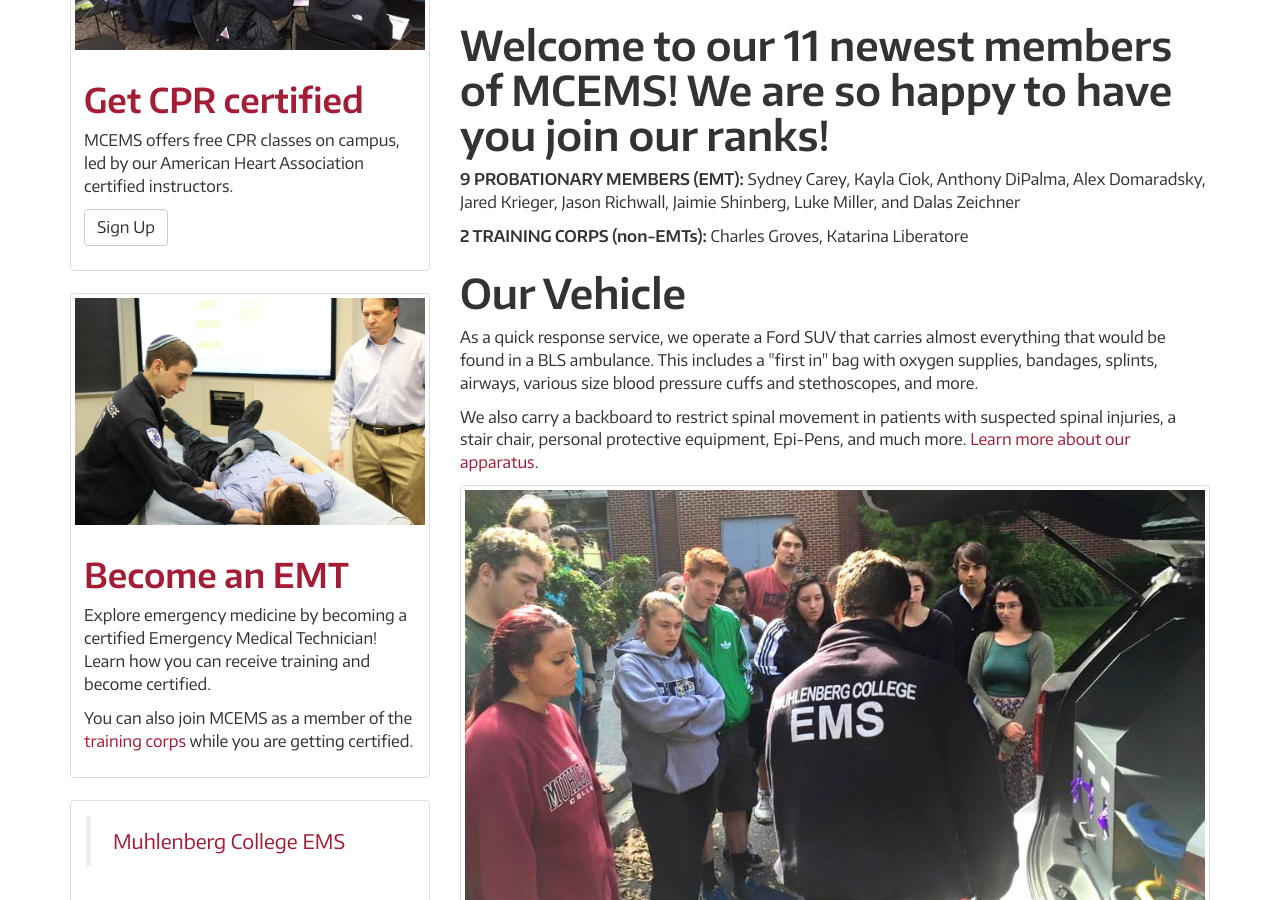
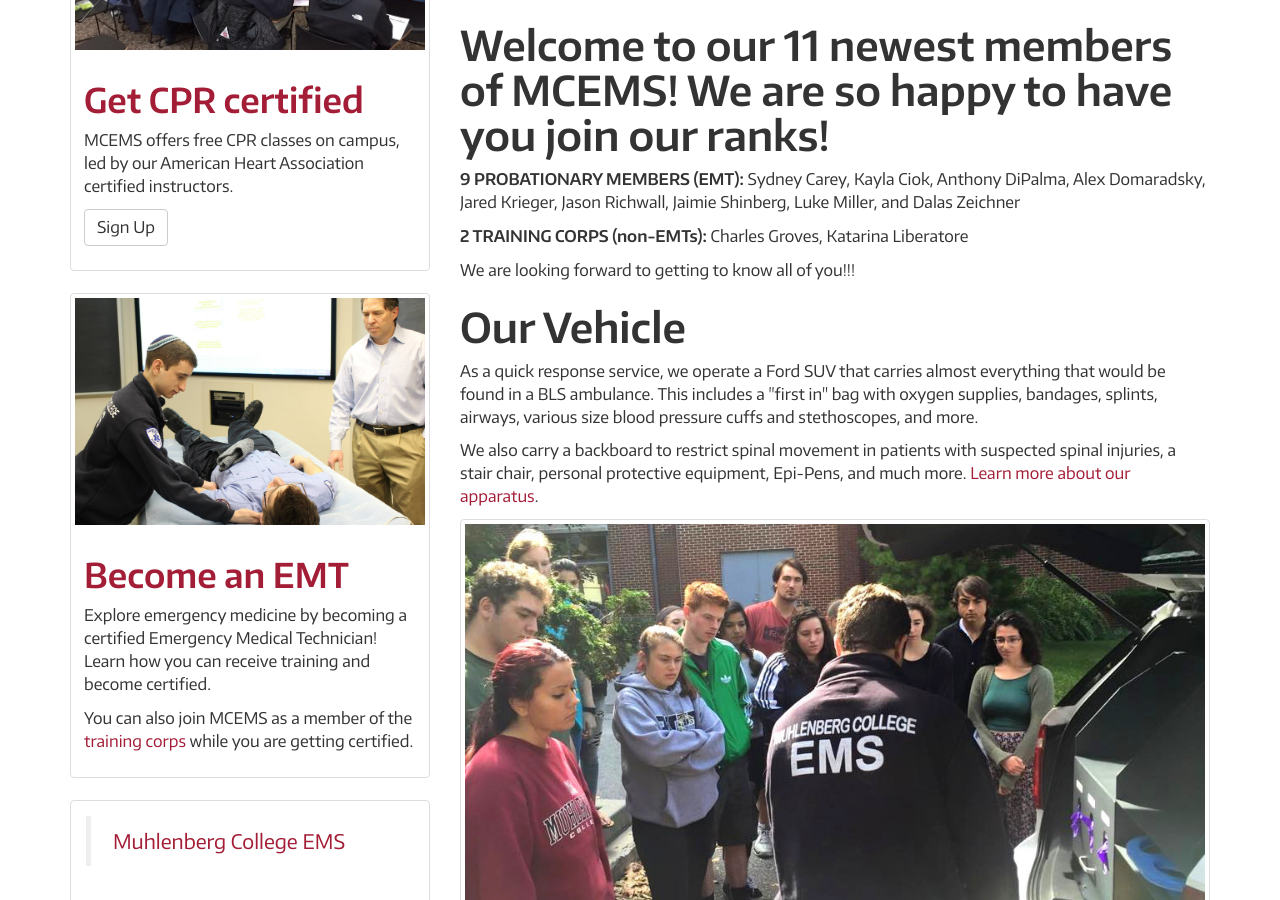
Before and after one commit to MCEMS/www, a Jekyll site: the page built from index.html, in a window 1280 px wide and 900 px high, scrolled down 561 px. Built offline with Jekyll 4.4.1, drawn with Linux system fonts in a browser that asks for light colours; nearby versions of some CDN libraries.

Commit message:
Update news.markdown

```diff
--- a/_includes/news.markdown
+++ b/_includes/news.markdown
@@ -4,3 +4,5 @@ Welcome to our 11 newest members of MCEMS! We are so happy to have you join our
 **9 PROBATIONARY MEMBERS (EMT):** Sydney Carey, Kayla Ciok, Anthony DiPalma, Alex Domaradsky, Jared Krieger, Jason Richwall, Jaimie Shinberg, Luke Miller, and Dalas Zeichner
 
 **2 TRAINING CORPS (non-EMTs):** Charles Groves, Katarina Liberatore
+
+We are looking forward to getting to know all of you!!!
```
